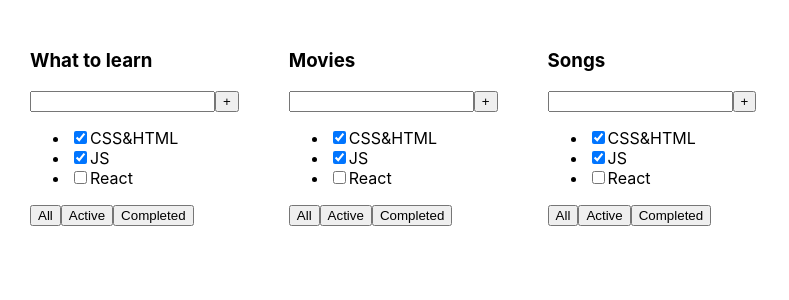
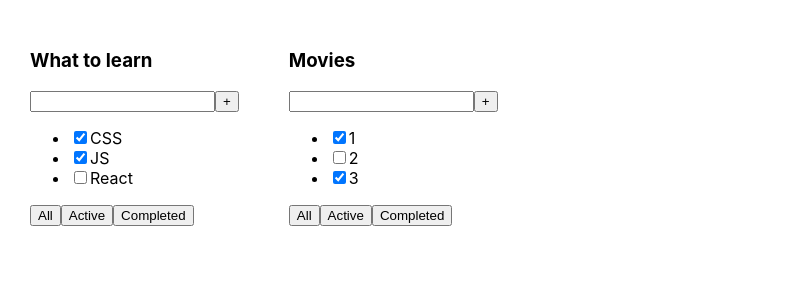
Before and after one commit to arianspacerock/todolist-ts, a React (Create React App) app: page / in a window 1280 px wide. Shown: the top 300 px of the page, without its empty margins (0-789 px from the left). Built offline with nearby package versions, Linux system fonts and the light colour scheme.

Commit message:
ref: create TaksType

```diff
--- a/src/App.tsx
+++ b/src/App.tsx
@@ -1,14 +1,26 @@
 import React from 'react';
 
 import './App.css';
-import {Todolist} from "./Todolist";
+import {TaskType, Todolist} from "./Todolist";
 
 function App() {
+
+    const tasks1: Array<TaskType> = [
+        {id: 1, title: "CSS", isDone: true},
+        {id: 2, title: "JS", isDone: true},
+        {id: 3, title: "React", isDone: false},
+    ]
+
+    const tasks2: Array<TaskType> = [
+        {id: 1, title: "1", isDone: true},
+        {id: 2, title: "2", isDone: false},
+        {id: 3, title: "3", isDone: true},
+    ]
+
     return (
         <div className="App">
-            <Todolist title="What to learn"/>
-            <Todolist title="Movies"/>
-            <Todolist title="Songs"/>
+            <Todolist title="What to learn" tasks={tasks1}/>
+            <Todolist title="Movies" tasks={tasks2}/>
         </div>
     );
 }
--- a/src/Todolist.tsx
+++ b/src/Todolist.tsx
@@ -1,7 +1,14 @@
 import React from "react";
+
+export type TaskType = {
+    id: number
+    title: string
+    isDone: boolean
+}
 
 type PropsType =  {
     title: string
+    tasks: Array<TaskType>
 }
 
 export const Todolist = (props: PropsType) => {
@@ -12,9 +19,9 @@ export const Todolist = (props: PropsType) => {
                 <input type="text"/>
                 <button>+</button>
                 <ul>
-                    <li><input type="checkbox" checked={true}/><span>CSS&HTML</span></li>
-                    <li><input type="checkbox" checked={true}/><span>JS</span></li>
-                    <li><input type="checkbox" checked={false}/><span>React</span></li>
+                    <li><input type="checkbox" checked={props.tasks[0].isDone}/><span>{props.tasks[0].title}</span></li>
+                    <li><input type="checkbox" checked={props.tasks[1].isDone}/><span>{props.tasks[1].title}</span></li>
+                    <li><input type="checkbox" checked={props.tasks[2].isDone}/><span>{props.tasks[2].title}</span></li>
                 </ul>
                 <div>
                     <button>All</button>
```
